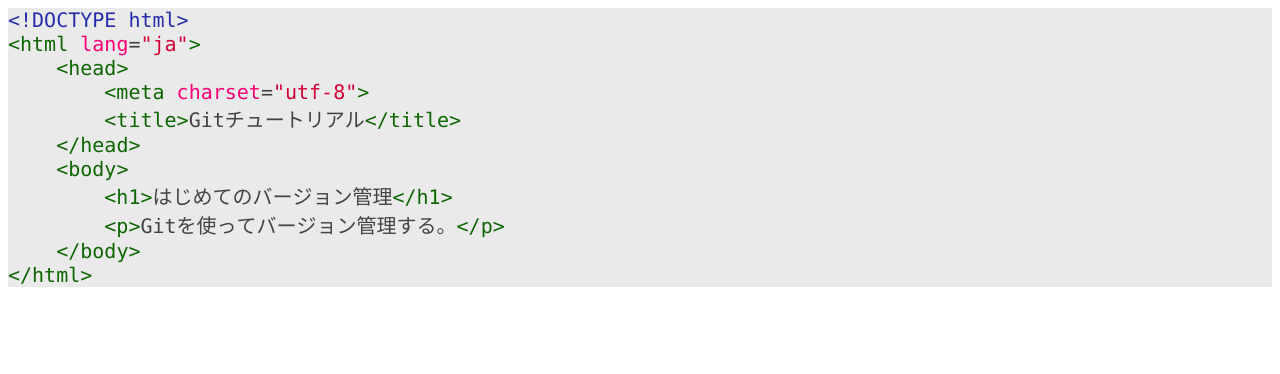
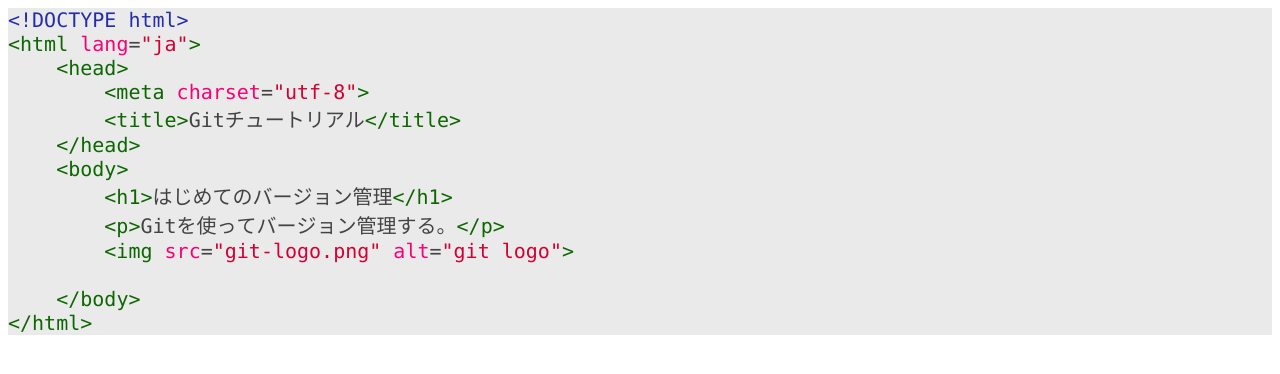
Before and after one commit to linkiku1128/first-git, a plain HTML site: page index.html in a window 1280 px wide. Drawn offline with Linux system fonts and the light colour scheme.

Commit message:
add git-logo image

```diff
--- a/index.html
+++ b/index.html
@@ -10,6 +10,8 @@
     p.p1 {margin: 0.0px 0.0px 0.0px 0.0px; line-height: 28.0px; font: 20.0px Menlo; color: #262dad; -webkit-text-stroke: #262dad; background-color: #eaeaea}
     p.p2 {margin: 0.0px 0.0px 0.0px 0.0px; line-height: 28.0px; font: 20.0px Menlo; color: #0d6701; -webkit-text-stroke: #0d6701; background-color: #eaeaea}
     p.p3 {margin: 0.0px 0.0px 0.0px 0.0px; line-height: 28.0px; font: 20.0px Menlo; color: #434343; -webkit-text-stroke: #434343; background-color: #eaeaea}
+    p.p4 {margin: 0.0px 0.0px 0.0px 0.0px; line-height: 28.0px; font: 20.0px Menlo; color: #d20035; -webkit-text-stroke: #d20035; background-color: #eaeaea}
+    p.p5 {margin: 0.0px 0.0px 0.0px 0.0px; line-height: 28.0px; font: 20.0px Menlo; color: #434343; -webkit-text-stroke: #434343; background-color: #eaeaea; min-height: 24.0px}
     span.s1 {font-kerning: none}
     span.s2 {font-kerning: none; color: #434343; -webkit-text-stroke: 0px #434343}
     span.s3 {font-kerning: none; color: #fb0075; -webkit-text-stroke: 0px #fb0075}
@@ -28,6 +30,8 @@
 <p class="p2"><span class="s2"><span class="Apple-converted-space">    </span></span><span class="s1">&lt;body&gt;</span></p>
 <p class="p3"><span class="s1"><span class="Apple-converted-space">        </span></span><span class="s5">&lt;h1&gt;</span><span class="s6">はじめてのバージョン管理</span><span class="s5">&lt;/h1&gt;</span></p>
 <p class="p3"><span class="s1"><span class="Apple-converted-space">        </span></span><span class="s5">&lt;p&gt;</span><span class="s1">Git</span><span class="s6">を使ってバージョン管理する。</span><span class="s5">&lt;/p&gt;</span></p>
+<p class="p4"><span class="s5"><span class="Apple-converted-space">        </span>&lt;img</span><span class="s2"> </span><span class="s3">src</span><span class="s2">=</span><span class="s1">"git-logo.png"</span><span class="s2"> </span><span class="s3">alt</span><span class="s2">=</span><span class="s1">"git logo"</span><span class="s5">&gt;</span></p>
+<p class="p5"><span class="s1"></span><br></p>
 <p class="p2"><span class="s2"><span class="Apple-converted-space">    </span></span><span class="s1">&lt;/body&gt;</span></p>
 <p class="p2"><span class="s1">&lt;/html&gt;</span></p>
 </body>
```
Also changed, not shown: git-logo.png (added), 1 other file.
